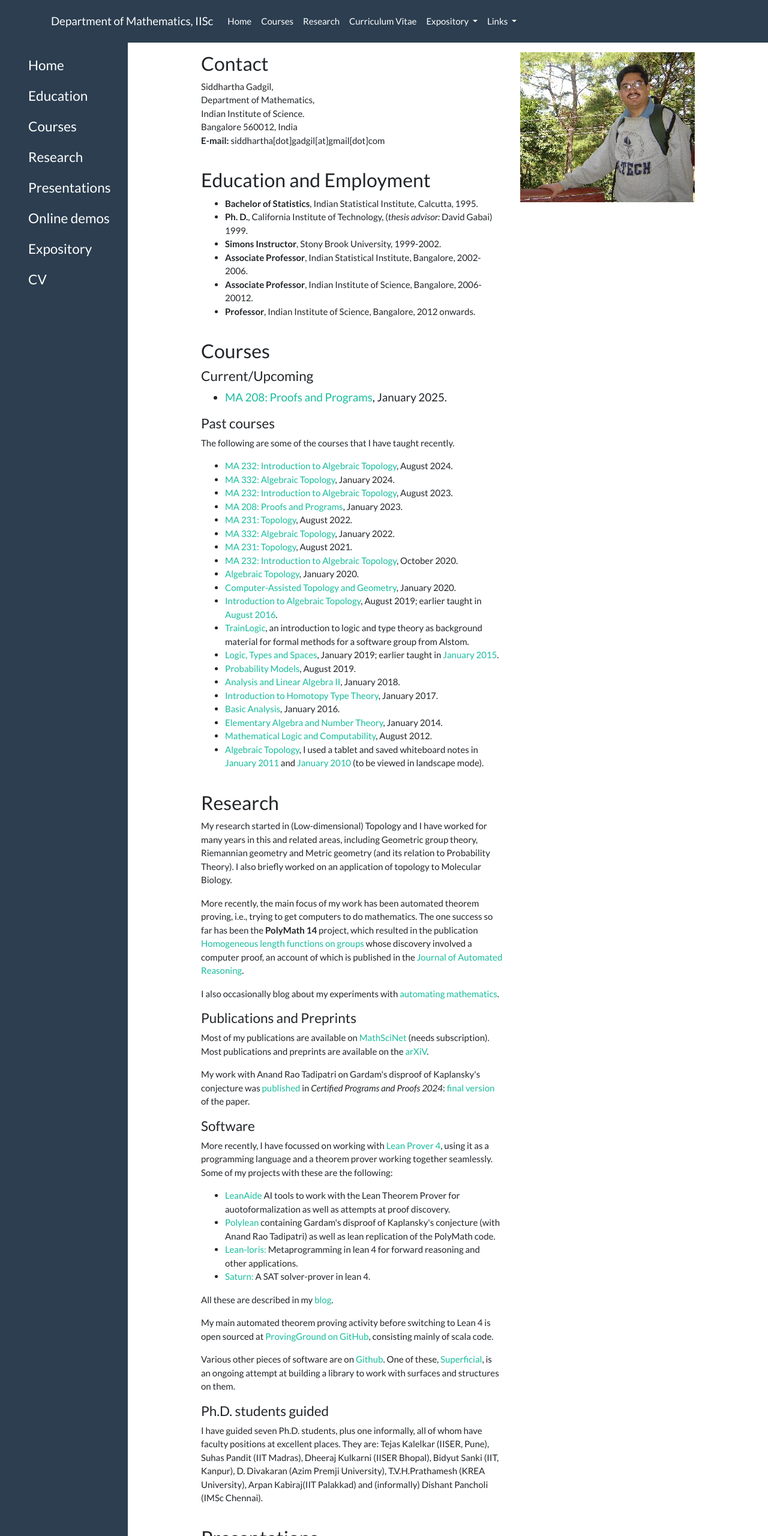
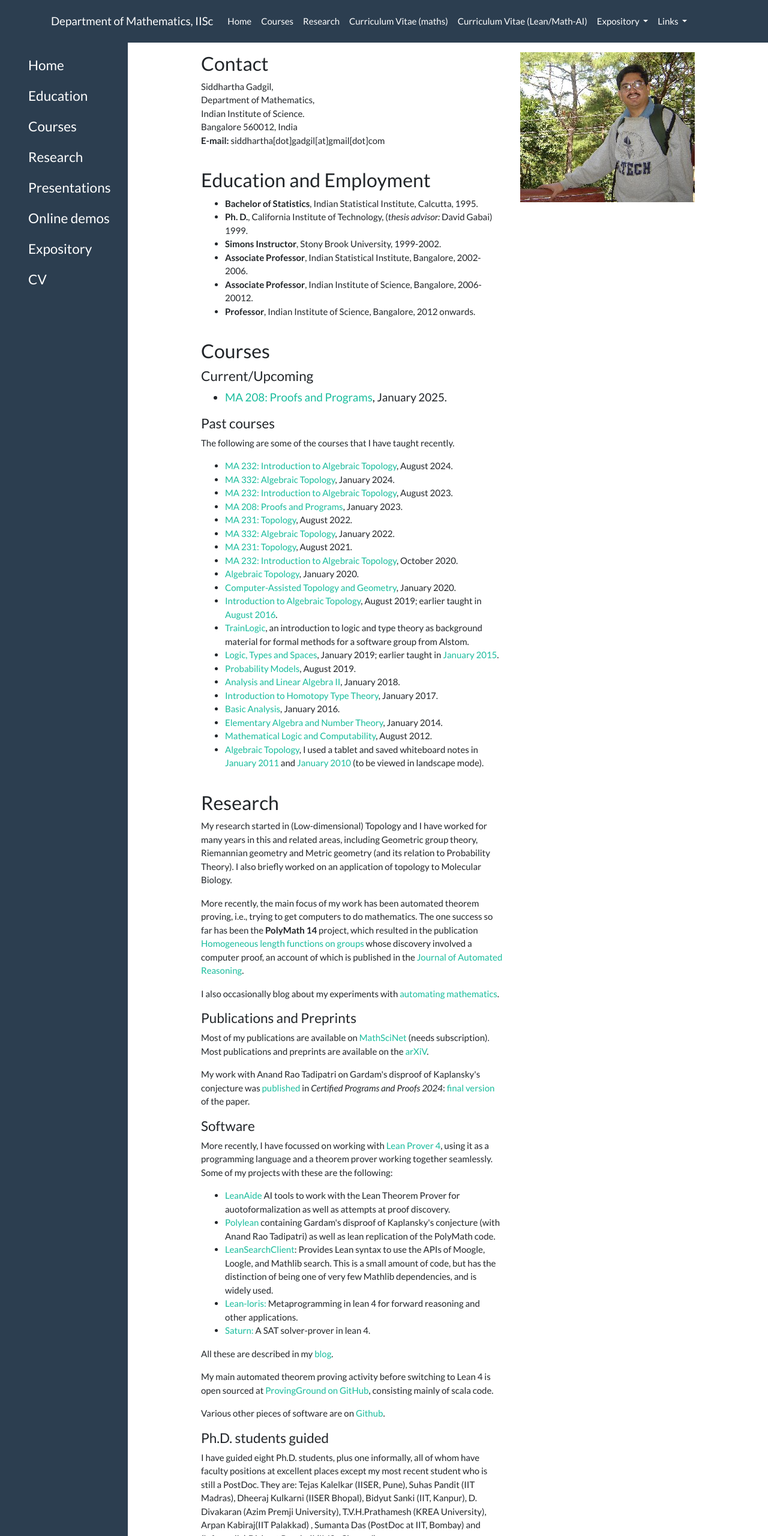
Before and after one commit to siddhartha-gadgil/homepage, a plain HTML site: page index.html in a window 1280 px wide. Shown: the top 2560 px of the page at 60% size. Drawn offline with nearby package versions, Linux system fonts and the light colour scheme.

Commit message:
website updates

```diff
--- a/index.html
+++ b/index.html
@@ -48,7 +48,9 @@
           <li class="nav-item"><a class="nav-link" href="#">Home</a></li>
           <li class="nav-item"><a class="nav-link" href="#courses">Courses</a></li>
           <li class="nav-item"><a class="nav-link" href="#research">Research</a></li>
-          <li class="nav-item"> <a class="nav-link" href="cv.pdf"> Curriculum Vitae </a></li>
+          <li class="nav-item"> <a class="nav-link" href="cv.pdf"> Curriculum Vitae (maths) </a></li>
+          <li class="nav-item"> <a class="nav-link" href="cv_mathai.pdf"> Curriculum Vitae (Lean/Math-AI) </a></li>
+
 
           <li class="nav-item dropdown">
             <a href="#" class="nav-link dropdown-toggle" data-toggle="dropdown" role="button" aria-haspopup="true"
@@ -233,35 +235,33 @@
           <p>More recently, I have focussed on working with <a href="https://leanprover.github.io/">Lean Prover 4</a>, using it as a programming
           language and a theorem prover working together seamlessly. Some of my projects with these are the following:
         <ul>
-          <li><a href="https://github.com/siddhartha-gadgil/leanaide">LeanAide</a> AI tools to work with the
+          <li><a href="https://github.com/siddhartha-gadgil/leanaide" target="_blank">LeanAide</a> AI tools to work with the
             Lean Theorem Prover for auotoformalization as well as attempts at proof discovery.</li>
-          <li><a href="https://github.com/siddhartha-gadgil/Polylean">Polylean</a> containing
+          <li><a href="https://github.com/siddhartha-gadgil/Polylean" target="_blank">Polylean</a> containing
             Gardam's disproof of Kaplansky's conjecture (with Anand Rao Tadipatri) as well as lean replication of the PolyMath code. </li>
-            <li> <a href="https://github.com/siddhartha-gadgil/lean-loris">Lean-loris:</a> Metaprogramming in lean 4 for forward reasoning and other applications.</li>
-            <li><a href="https://github.com/siddhartha-gadgil/Saturn">Saturn:</a> A SAT solver-prover in lean 4.</li>
+            <li><a href="https://github.com/leanprover-community/LeanSearchClient" target="_blank">LeanSearchClient</a>: Provides Lean syntax to use the APIs of Moogle, Loogle, and Mathlib search. This is a small amount of code, but has the distinction of being one of very few Mathlib dependencies, and is widely used.</li>
+
+            <li> <a href="https://github.com/siddhartha-gadgil/lean-loris" target="_blank">Lean-loris:</a> Metaprogramming in lean 4 for forward reasoning and other applications.</li>
+            <li><a href="https://github.com/siddhartha-gadgil/Saturn" target="_blank">Saturn:</a> A SAT solver-prover in lean 4.</li>
         </ul>
         All these are described in my <a
-        href="https://siddhartha-gadgil.github.io/automating-mathematics/">blog</a>.
+        href="https://siddhartha-gadgil.github.io/automating-mathematics/" target="_blank">blog</a>.
       </p>
       <p>My main automated theorem proving activity before switching to Lean 4 is open sourced at <a
         href="https://github.com/siddhartha-gadgil/ProvingGround" target="_blank">ProvingGround on
         GitHub</a>,
       consisting mainly of scala code.</p>
 
-          <p>Various other pieces of software are on <a href="https://github.com/siddhartha-gadgil">Github</a>. One of
-            these,
-            <a href="https://github.com/siddhartha-gadgil/Superficial">Superficial</a>, is an ongoing attempt at
-            building a library to work with
-            surfaces and structures on them.
+          <p>Various other pieces of software are on <a href="https://github.com/siddhartha-gadgil" target="_blank">Github</a>.
           </p>
 
           <h4>Ph.D. students guided</h4>
-          <p> I have guided seven Ph.D. students, plus one informally, all of whom have faculty positions at excellent
-            places. They are:
+          <p> I have guided eight Ph.D. students, plus one informally, all of whom have faculty positions at excellent
+            places except my most recent student who is still a PostDoc. They are:
             Tejas Kalelkar (IISER, Pune), Suhas Pandit (IIT Madras), Dheeraj Kulkarni (IISER Bhopal), Bidyut Sanki (IIT,
             Kanpur),
             D. Divakaran (Azim Premji University), T.V.H.Prathamesh (KREA University), Arpan
-            Kabiraj(IIT Palakkad) and
+            Kabiraj(IIT Palakkad) , Sumanta Das (PostDoc at IIT, Bombay) and
             (informally) Dishant Pancholi (IMSc Chennai).
 
           </p>
@@ -338,6 +338,8 @@
           <h3> Online Expositions and Demos </h3>
 
           <ul>
+            <li> I made a series of videos as an introduction to <a href="https://www.youtube.com/playlist?list=PL_bVGic_CrGtMw1QVFRLRsZjcymm56mRi">Meta-programming in Lean</a>. </li>
+            <li> I have videos for courses in <a href="https://www.youtube.com/playlist?list=PL_bVGic_CrGvxs3aBKD50eWfoqX8Rk4c_">Topology</a> and <a href="https://www.youtube.com/playlist?list=PL_bVGic_CrGs5bOLW_RR-8Y2RM09Fyg_0">(Introduction to) Algebraic Topology</a>.</li>
             <li> I made a few illustrations for a Probability Models course, for example on <a
                 href="https://math.iisc.ac.in/~gadgil/MA261/illustrations/markov.html">Markov Chains</a>. Links to other
               illustrations are on that page.</li>
```
Also changed, not shown: 2 other files.
